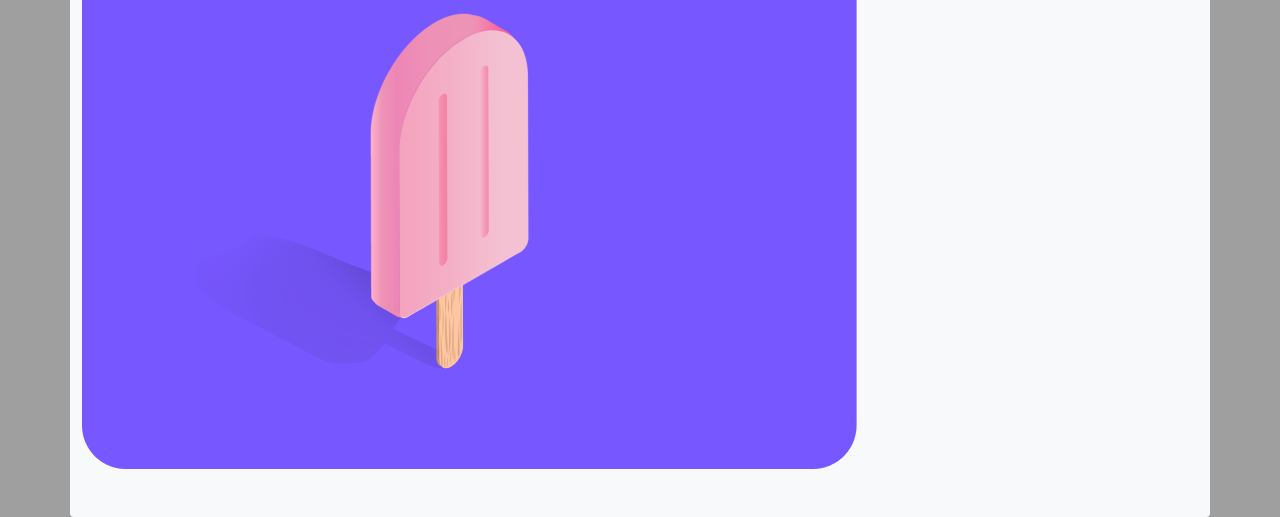
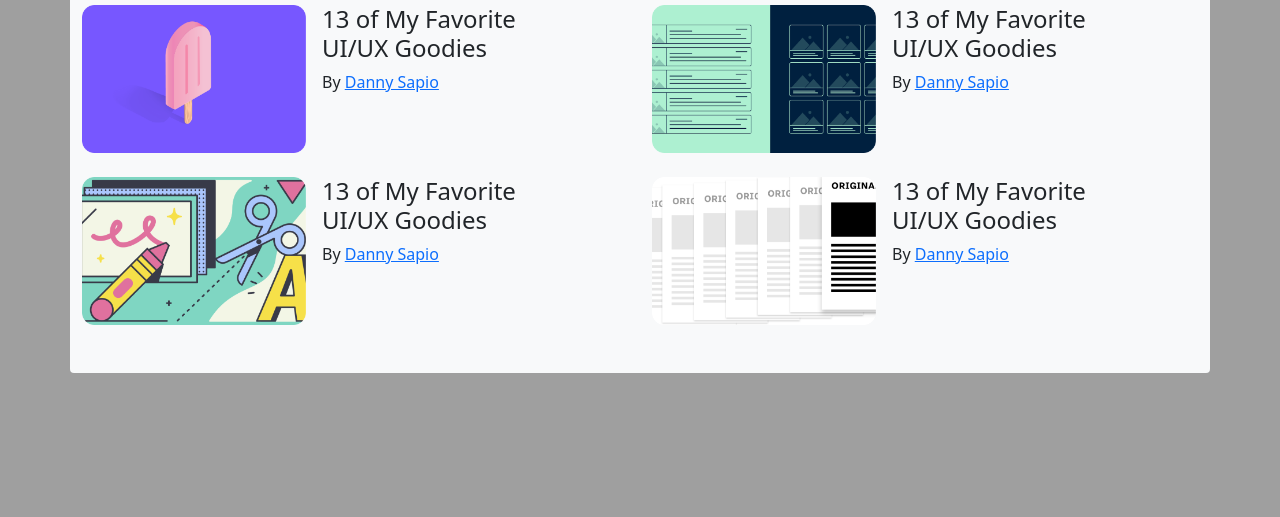
Before and after one commit to ZIHAD22/leader-board-bootstrap, a plain HTML site: page index.html in a window 1280 px wide. Shown: the part 468-985 px from the top of the page. After the commit the page ends 849 px from the top, so only its background shows below. Drawn offline with Linux system fonts and the light colour scheme.

Commit message:
complite the blog section

```diff
--- a/index.html
+++ b/index.html
@@ -58,9 +58,9 @@
 
     <!-- Main content of website  -->
 
-    <main>
+    <main class="m-2">
       <!-- players and blog section  -->
-      <section>
+      <section class="">
         <div class="container bg-light rounded pb-5">
           <div class="players">
             <h2 class="my-5 pt-4">Top Player</h2>
@@ -134,11 +134,66 @@
             </div>
           </div>
           <div class="blogs">
-            <h2>Top Blog</h2>
-            <div class="row">
-              <div class="col-lg-6">
-                <div class="col-lg-3">
-                  <img src="./images/blogs/blog-1.png" alt="" />
+            <h2 class="py-4">Top Blog</h2>
+            <div class="row g-4">
+              <div class="blog col-lg-6 col-md-12 d-flex">
+                <div class="">
+                  <img
+                    src="./images/blogs/blog-1.png"
+                    class="img-fluid"
+                    width="224"
+                    height="127"
+                    alt=""
+                  />
+                </div>
+                <div class="ps-3 w-50">
+                  <h4>13 of My Favorite UI/UX Goodies</h4>
+                  <p>By <a href="#">Danny Sapio</a></p>
+                </div>
+              </div>
+              <div class="blog col-lg-6 col-md-12 d-flex">
+                <div class="">
+                  <img
+                    src="./images/blogs/blog-2.png"
+                    class="img-fluid"
+                    width="224"
+                    height="127"
+                    alt=""
+                  />
+                </div>
+                <div class="ps-3 w-50">
+                  <h4>13 of My Favorite UI/UX Goodies</h4>
+                  <p>By <a href="#">Danny Sapio</a></p>
+                </div>
+              </div>
+              <div class="blog col-lg-6 col-md-12 d-flex">
+                <div class="">
+                  <img
+                    src="./images/blogs/blog-3.png"
+                    class="img-fluid"
+                    width="224"
+                    height="127"
+                    alt=""
+                  />
+                </div>
+                <div class="ps-3 w-50">
+                  <h4>13 of My Favorite UI/UX Goodies</h4>
+                  <p>By <a href="#">Danny Sapio</a></p>
+                </div>
+              </div>
+              <div class="blog col-lg-6 col-md-12 d-flex">
+                <div class="">
+                  <img
+                    src="./images/blogs/blog-4.png"
+                    class="img-fluid"
+                    width="224"
+                    height="127"
+                    alt=""
+                  />
+                </div>
+                <div class="ps-3 w-50">
+                  <h4>13 of My Favorite UI/UX Goodies</h4>
+                  <p>By <a href="#">Danny Sapio</a></p>
                 </div>
               </div>
             </div>
```
